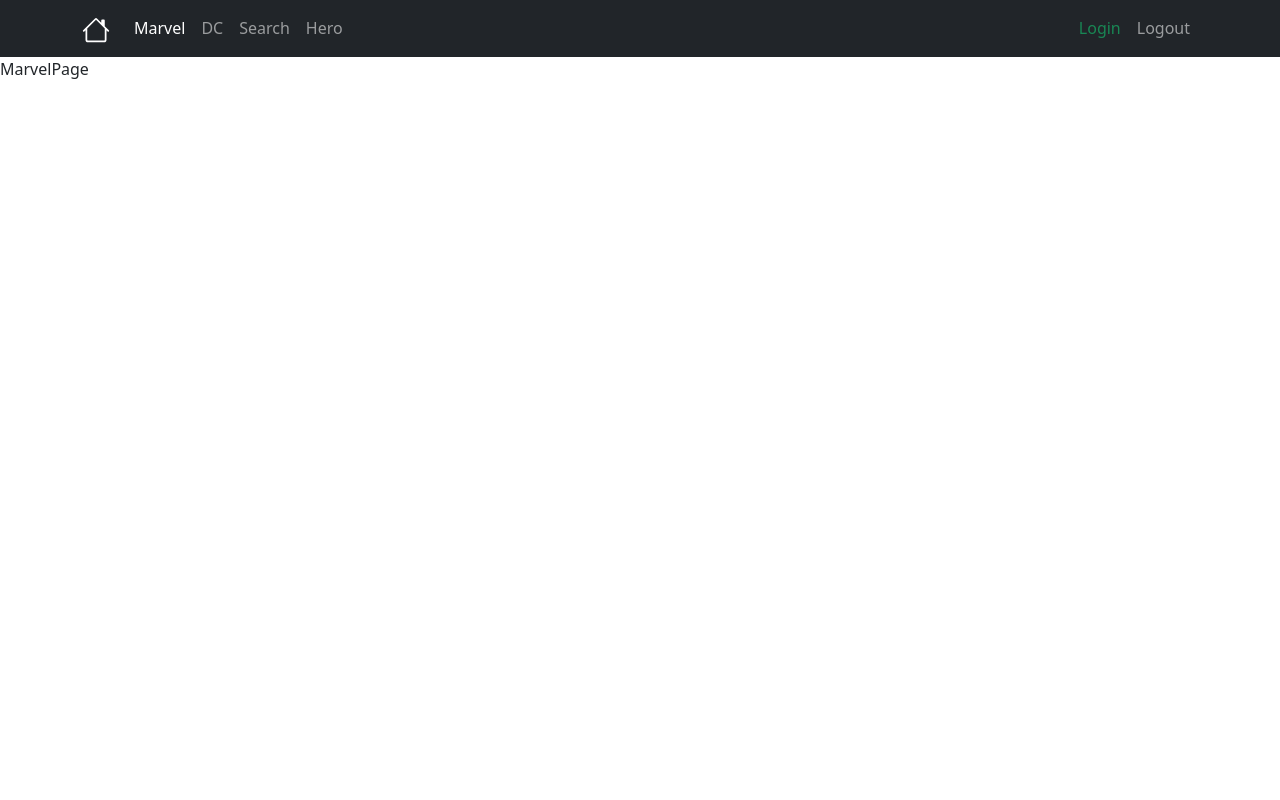
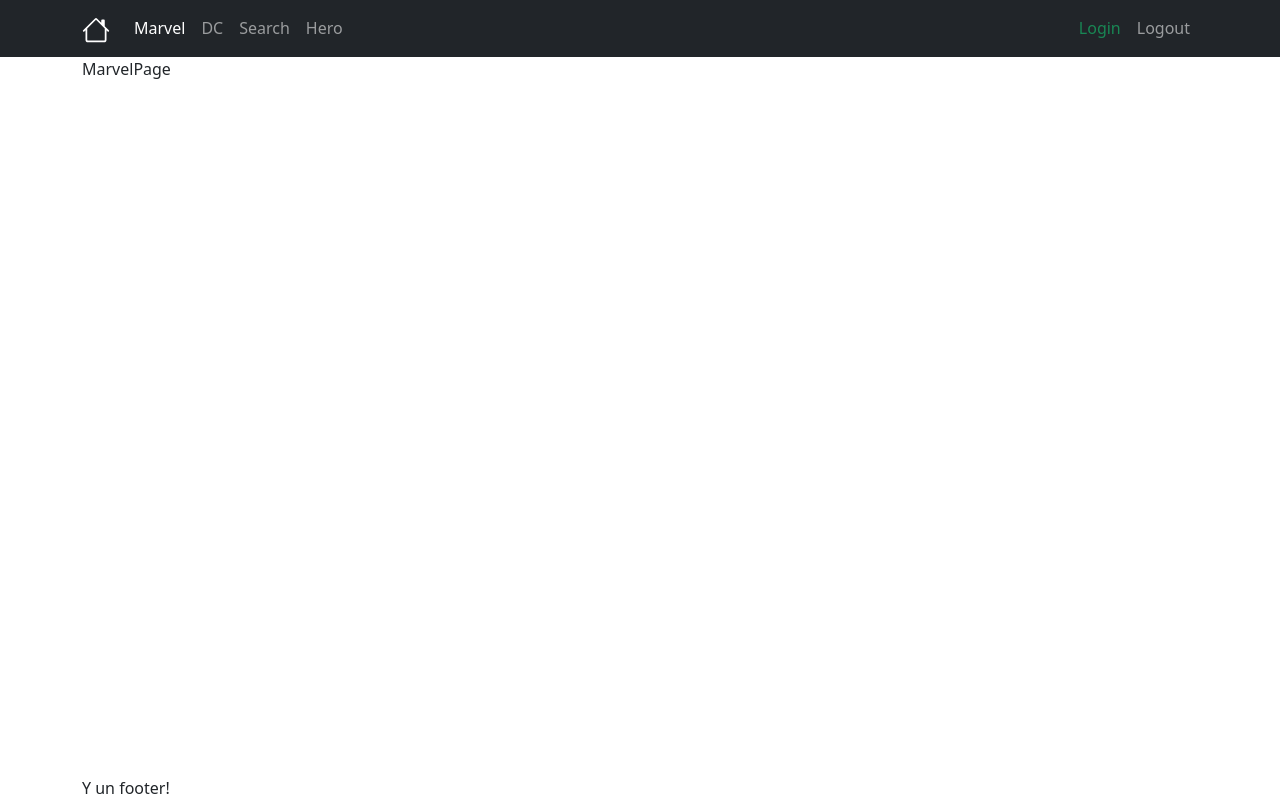
Before and after one commit to VictorMerino/HeroesApp, a React (Vite) app: page /marvel in a window 1280 px wide. Built offline with nearby package versions, Linux system fonts and the light colour scheme.

Commit message:
Add MainLayout to be used in public pages

```diff
--- a/src/heroes/pages/MarvelPage.tsx
+++ b/src/heroes/pages/MarvelPage.tsx
@@ -1,5 +1,10 @@
 import React from 'react'
+import { MainLayout } from '../../ui'
 
 export const MarvelPage = () => {
-  return <div>MarvelPage</div>
+  return (
+    <MainLayout>
+      <div>MarvelPage</div>
+    </MainLayout>
+  )
 }
--- a/src/heroes/pages/SearchPage.tsx
+++ b/src/heroes/pages/SearchPage.tsx
@@ -1,5 +1,10 @@
 import React from 'react'
+import { MainLayout } from '../../ui'
 
 export const SearchPage = () => {
-  return <div>SearchPage</div>
+  return (
+    <MainLayout>
+      <div>SearchPage</div>
+    </MainLayout>
+  )
 }
```
